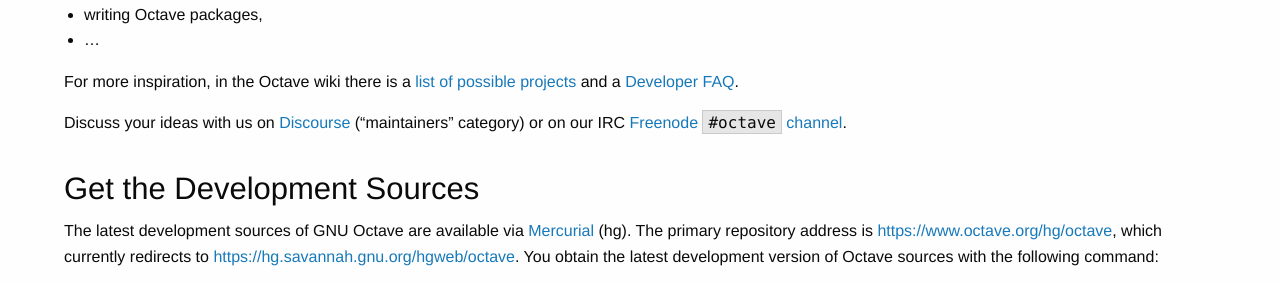
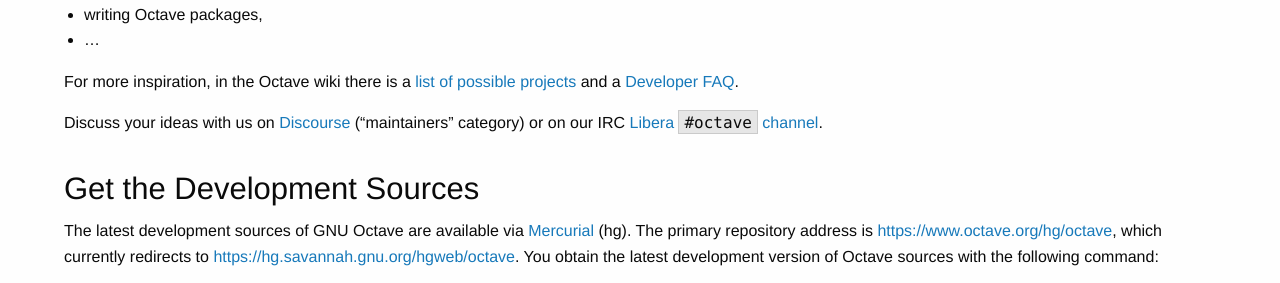
Before and after one commit to gnu-octave/gnu-octave.github.io, a Jekyll site: the page built from pages/menu/get-involved.md, in a window 1280 px wide. Shown: the part 313-596 px from the top of the page. Built offline with Jekyll 4.4.1, drawn with Linux system fonts in a browser that asks for light colours; nearby versions of some CDN libraries.

Commit message:
Update IRC chat https://webchat.freenode.net/#octave.
* _config.yml: Remove obsolte entries.
* pages/menu/get-involved.md: Update URL.
* pages/menu/support.md: Update URL.

```diff
--- a/_config.yml
+++ b/_config.yml
@@ -19,8 +19,6 @@
 packages_url: "https://gnu-octave.github.io/packages/"
 maintainers_email: "octave-maintainers@gnu.org"
 help_email: "help-octave@gnu.org"
-irc_channel: "#octave"
-irc_network: "irc.freenode.net"
 timezone: "UTC0"
 
 # Build settings
--- a/pages/menu/get-involved.md
+++ b/pages/menu/get-involved.md
@@ -24,7 +24,7 @@
 
 Discuss your ideas with us on [Discourse]({{ site.discourse_url }})
 ("maintainers" category) or on our IRC
-[Freenode `{{ site.irc_channel }}` channel](https://webchat.freenode.net/#octave).
+[Libera `#octave` channel](https://web.libera.chat/#octave).
 
 
 ### Get the Development Sources
```
Also changed, not shown: pages/menu/support.md (+1 -1 lines).
